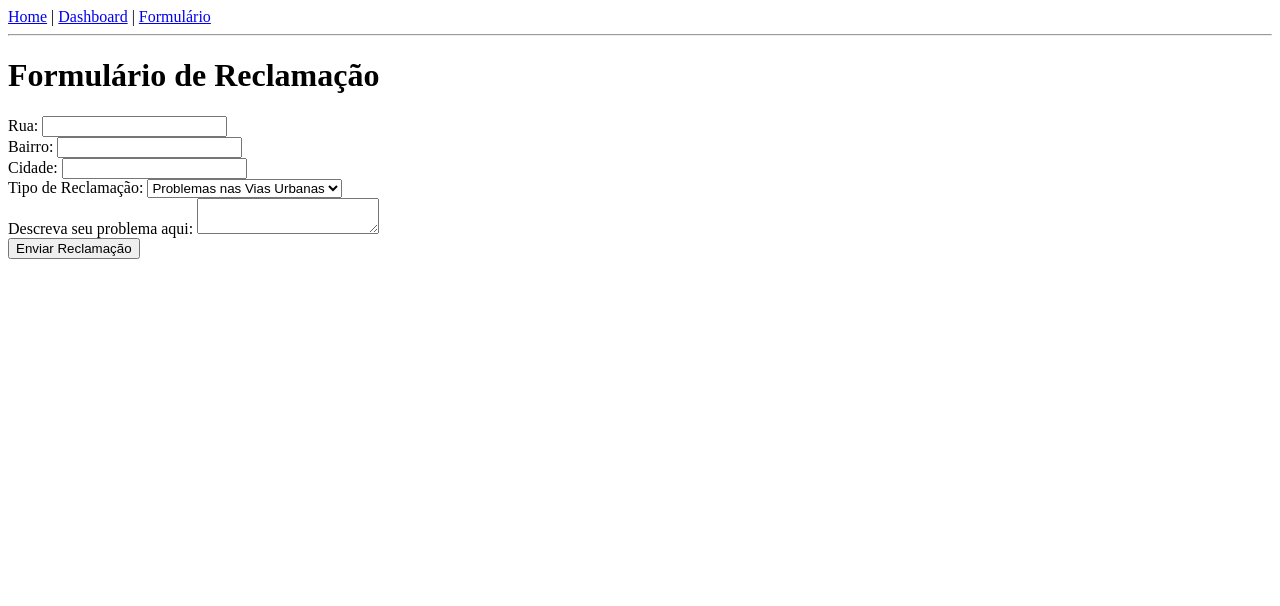
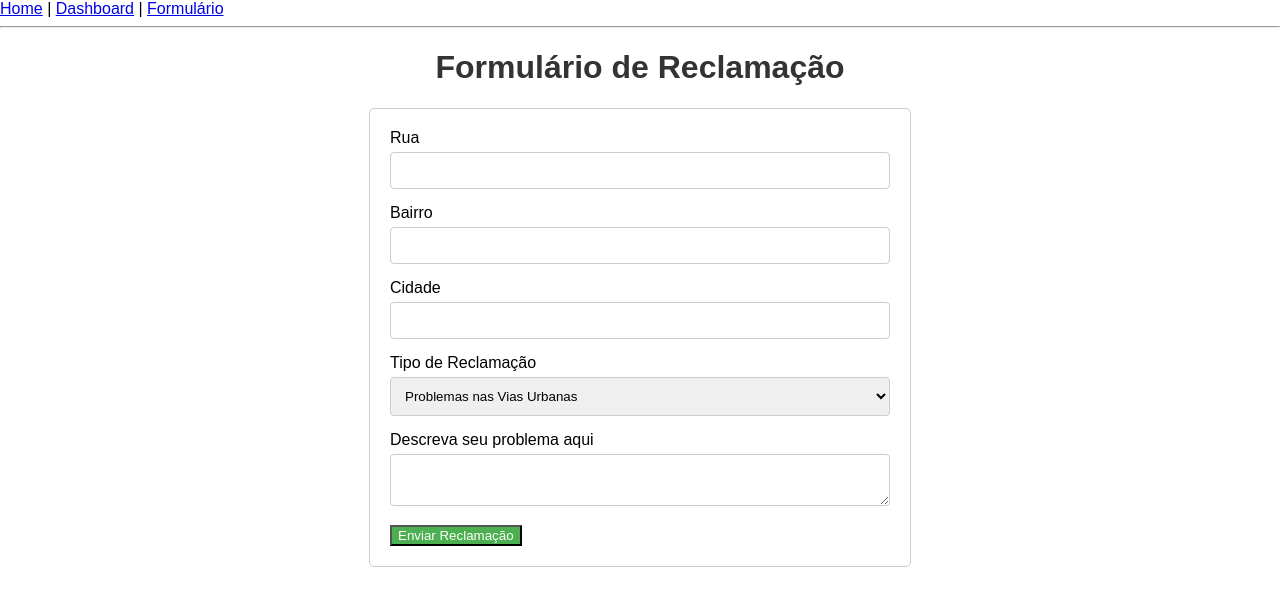
Before and after one commit to bhnunes/ProjetoPI2024, a Flask app: page /formulario in a window 1280 px wide. Shown: the top 606 px of the page. Run offline with Flask 3, Linux system fonts and the light colour scheme; some libraries are stand-ins or nearby versions.

Commit message:
adjusted

```diff
--- a/static/styles.css
+++ b/static/styles.css
@@ -1,26 +1,49 @@
 body, html {
   margin: 0;
   padding: 0;
+  font-family: 'Arial', sans-serif; /* Adicionando uma fonte */
 }
 
 .navbar {
   display: flex;
   justify-content: space-around;
-  background-color: #f2f2f2; /* Example background color */
+  background-color: #4CAF50; /* Mudando a cor de fundo da barra de navegação */
+  color: white; /* Mudando a cor do texto da barra de navegação */
+  padding: 15px;
 }
 
-.button {
-  padding: 10px;
-  border: none;
-  background-color: #4CAF50; /* Example button color */
-  color: white;
+.navbar a {
+  color: white; /* Mantendo os links na cor branca */
+  text-decoration: none; /* Removendo o sublinhado dos links */
 }
 
+h1 {
+  text-align: center;
+  color: #333;
+}
+
+h2 {
+  text-align: center;
+  color: #333;
+}
+
+/* Estilizando os botões */
+.button {
+  padding: 10px 20px;
+  border: none;
+  background-color: #008CBA; /* Mudando a cor do botão */
+  color: white;
+  border-radius: 5px; /* Adicionando bordas arredondadas */
+  cursor: pointer; /* Mudando o cursor para indicar que é clicável */
+}
+
+/* Estilizando os alertas */
 .alert {
   padding: 15px;
   margin-bottom: 20px;
   border: 1px solid transparent;
   border-radius: 4px;
+  text-align: center;
 }
 
 .alert-success {
@@ -28,3 +51,42 @@ body, html {
   background-color: #dff0d8;
   border-color: #d6e9c6;
 }
+
+/* Estilizando o formulário */
+form {
+  max-width: 500px;
+  margin: 20px auto;
+  padding: 20px;
+  border: 1px solid #ccc;
+  border-radius: 5px;
+}
+
+label {
+  display: block;
+  margin-bottom: 5px;
+}
+
+input[type="text"],
+input[type="email"],
+textarea,
+select {
+  width: 100%;
+  padding: 10px;
+  margin-bottom: 15px;
+  border: 1px solid #ccc;
+  border-radius: 4px;
+  box-sizing: border-box;
+}
+
+input[type="submit"] {
+  background-color: #4CAF50;
+  color: white;
+  cursor: pointer;
+}
+
+.display-flex img {
+  display: block;
+  margin-left: auto;
+  margin-right: auto;
+  margin-top: 10px; /* Espaçamento acima da imagem */
+}
--- a/templates/base.html
+++ b/templates/base.html
@@ -3,7 +3,8 @@
 <head>
     <title>{% block title %}{% endblock %}</title>
     <script src="https://ajax.googleapis.com/ajax/libs/jquery/3.6.3/jquery.min.js"></script>
-    <script src="static\scripts.js"></script>
+    <script src="{{ url_for('static', filename='scripts.js') }}"></script>
+    <link rel="stylesheet" href="{{ url_for('static', filename='styles.css') }}">
 </head>
 <body>
     <nav>
--- a/templates/form.html
+++ b/templates/form.html
@@ -6,16 +6,16 @@
 
     <h1>Formulário de Reclamação</h1>
     <form action="/submeter" method="POST">
-        <label for="rua">Rua:</label>
+        <label for="rua">Rua</label>
         <input type="text" name="rua" id="rua" required><br>
 
-        <label for="bairro">Bairro:</label>
+        <label for="bairro">Bairro</label>
         <input type="text" name="bairro" id="bairro" required><br>
 
-        <label for="cidade">Cidade:</label>
+        <label for="cidade">Cidade</label>
         <input type="text" name="cidade" id="cidade" required><br>
 
-        <label for="categoria">Tipo de Reclamação:</label>
+        <label for="categoria">Tipo de Reclamação</label>
         <select name="categoria" id="categoria">
             <option value="Problemas nas Vias Urbanas">Problemas nas Vias Urbanas</option>
             <option value="Problemas na Vizinhança">Problemas na Vizinhança</option>
@@ -26,7 +26,7 @@
             <option value="Outros Problemas">Outros Problemas</option>
         </select><br>
 
-        <label for="descricao">Descreva seu problema aqui:</label>
+        <label for="descricao">Descreva seu problema aqui</label>
         <textarea name="descricao" id="descricao" required></textarea><br>
 
         <input type="submit" value="Enviar Reclamação">
```
Also changed, not shown: templates/index.html (+8 -4 lines), static/Boca_no_trombone.jpg (added), static/Dashboard.jpg (added), static/trombone.png (added).
